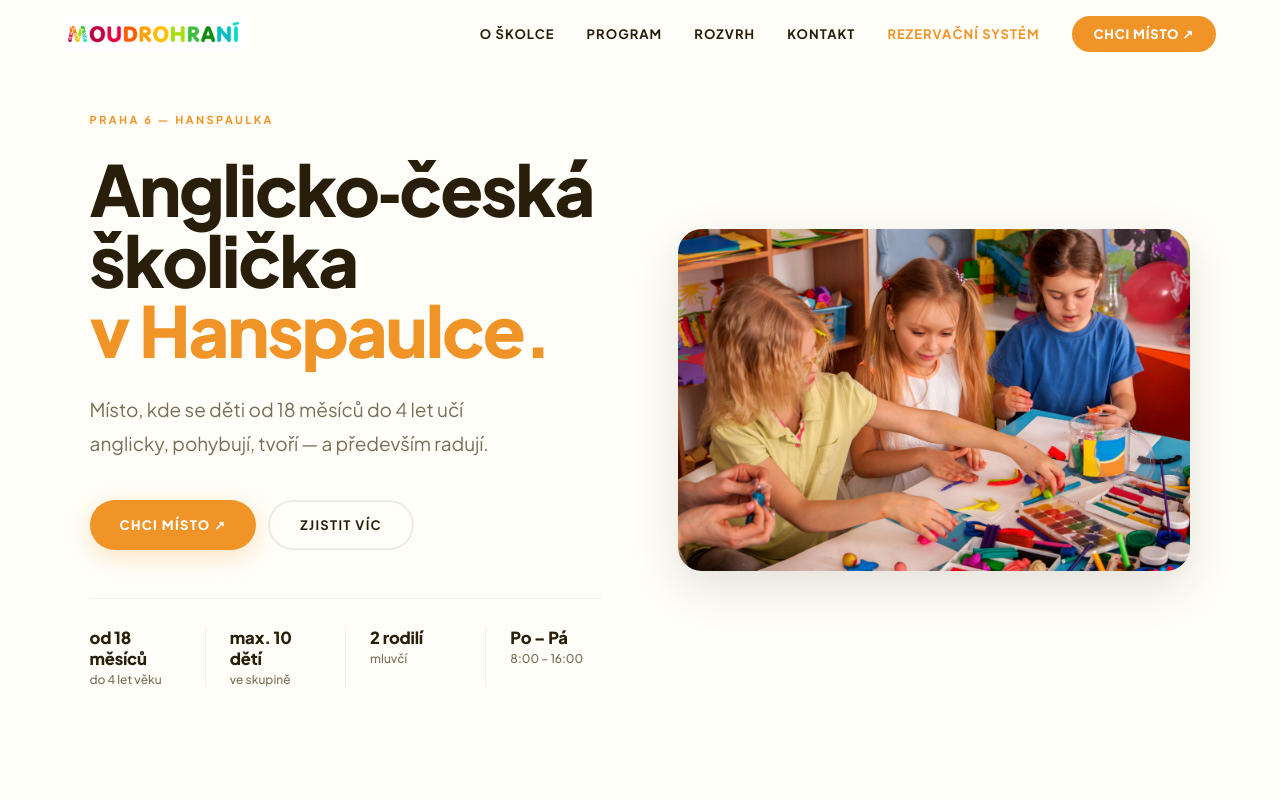
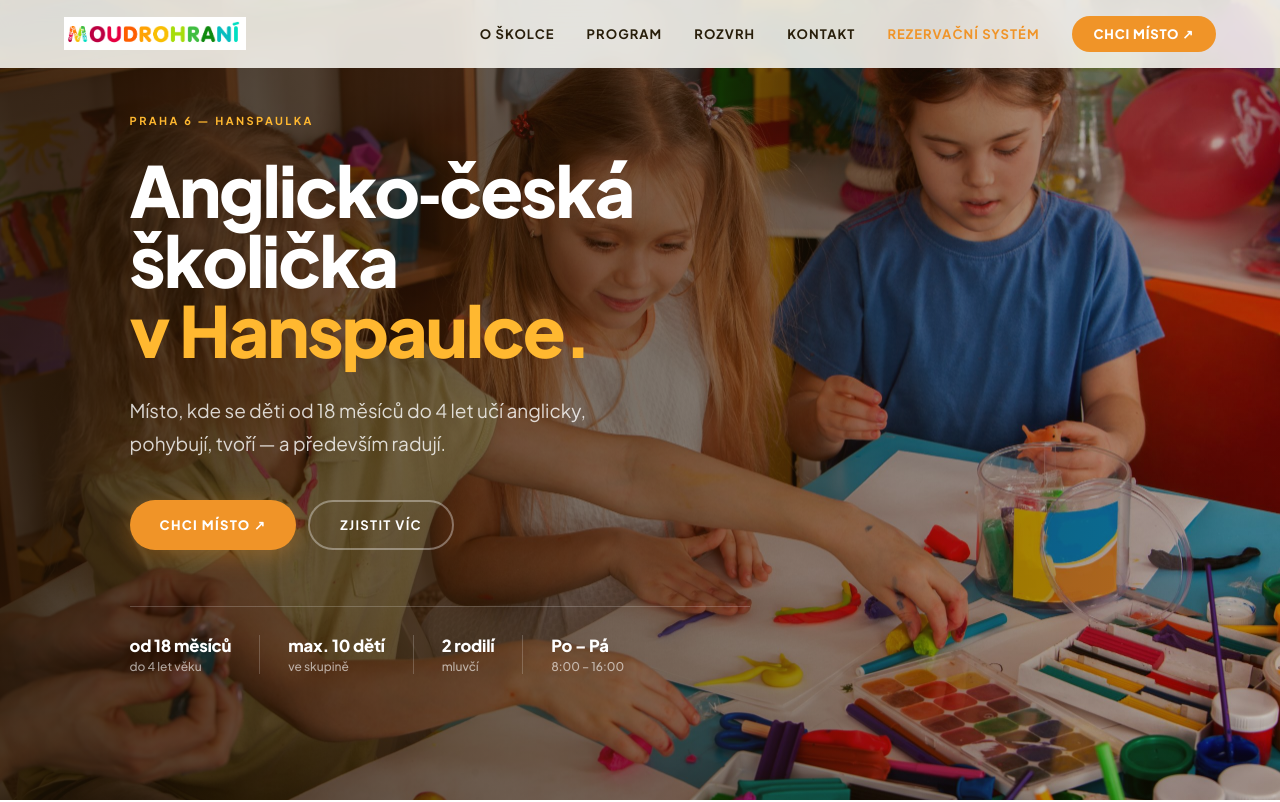
Before and after one commit to petrprivratsky98/moudrohrani, a Next.js app: page / in a window 1280 px wide. Shown: the top 802 px of the page. Built offline with nearby package versions, Linux system fonts and the light colour scheme.

Commit message:
Hero: uvod.jpeg as full-screen background with dark gradient overlay

```diff
--- a/app/page.js
+++ b/app/page.js
@@ -15,50 +15,66 @@ function Hero() {
   ]
   return (
     <section style={{
-      minHeight: '100svh', background: C.cream,
+      minHeight: '100svh', position: 'relative', overflow: 'hidden',
       display: 'flex', alignItems: 'center',
-      padding: 'clamp(88px,12vh,140px) clamp(24px,7vw,100px)',
-      position: 'relative', overflow: 'hidden',
     }}>
-      <div className="hero-grid" style={{maxWidth: 1200, margin: '0 auto', width: '100%'}}>
+      {/* Background photo */}
+      <Image
+        src="/uvod.jpeg"
+        alt=""
+        fill
+        style={{objectFit: 'cover', objectPosition: 'center 30%'}}
+        priority
+      />
 
-        {/* Left: text */}
-        <div>
+      {/* Gradient overlay — darker on left for text, lighter on right */}
+      <div style={{
+        position: 'absolute', inset: 0,
+        background: 'linear-gradient(100deg, rgba(30,20,5,0.82) 0%, rgba(30,20,5,0.55) 55%, rgba(30,20,5,0.25) 100%)',
+      }}/>
+
+      {/* Content */}
+      <div style={{
+        position: 'relative', zIndex: 1,
+        maxWidth: 1200, margin: '0 auto', width: '100%',
+        padding: 'clamp(100px,13vh,160px) clamp(24px,7vw,100px)',
+      }}>
+        <div style={{maxWidth: 620}}>
           <div style={{
             fontSize: 11, fontWeight: 700, letterSpacing: '0.22em',
-            textTransform: 'uppercase', color: C.orange, marginBottom: 28,
+            textTransform: 'uppercase', color: C.amber, marginBottom: 28,
           }}>Praha 6 — Hanspaulka</div>
 
           <h1 style={{
             fontSize: 'clamp(40px,5.5vw,76px)', fontWeight: 900,
-            color: C.ink, lineHeight: 1.0, letterSpacing: '-0.03em', marginBottom: 28,
+            color: C.white, lineHeight: 1.0, letterSpacing: '-0.03em', marginBottom: 28,
           }}>
             Anglicko&#8209;česká<br/>školička<br/>
-            <span style={{color: C.orange}}>v Hanspaulce.</span>
+            <span style={{color: C.amber}}>v Hanspaulce.</span>
           </h1>
 
           <p style={{
-            fontSize: 'clamp(16px,1.5vw,19px)', color: C.muted,
-            lineHeight: 1.75, maxWidth: 440, marginBottom: 40,
+            fontSize: 'clamp(16px,1.5vw,19px)', color: 'rgba(255,255,255,0.8)',
+            lineHeight: 1.75, maxWidth: 460, marginBottom: 40,
           }}>
             Místo, kde se děti od 18 měsíců do 4 let učí anglicky,
             pohybují, tvoří — a především radují.
           </p>
 
-          <div style={{display: 'flex', gap: 12, flexWrap: 'wrap', marginBottom: 48}}>
+          <div style={{display: 'flex', gap: 12, flexWrap: 'wrap', marginBottom: 56}}>
             <a href="#kontakt" style={{
               display: 'inline-flex', alignItems: 'center',
               padding: '15px 30px', borderRadius: 100,
               background: C.orange, color: C.white,
               fontSize: 13, fontWeight: 800,
               textTransform: 'uppercase', letterSpacing: '0.1em',
-              boxShadow: `0 6px 24px ${C.orange}44`,
+              boxShadow: `0 6px 24px ${C.orange}55`,
               textDecoration: 'none',
             }}>Chci místo ↗</a>
             <a href="#o-skolce" style={{
               display: 'inline-flex', alignItems: 'center',
               padding: '15px 30px', borderRadius: 100,
-              border: `2px solid ${C.ink}15`, color: C.ink,
+              border: '2px solid rgba(255,255,255,0.35)', color: C.white,
               fontSize: 13, fontWeight: 700,
               textTransform: 'uppercase', letterSpacing: '0.1em',
               textDecoration: 'none',
@@ -67,39 +83,22 @@ function Hero() {
 
           {/* Stats row */}
           <div style={{
-            display: 'flex', gap: 0,
-            borderTop: `1px solid ${C.ink}10`,
+            display: 'flex', gap: 0, flexWrap: 'wrap',
+            borderTop: '1px solid rgba(255,255,255,0.2)',
             paddingTop: 28,
           }}>
             {stats.map(({num, label}, i) => (
               <div key={label} style={{
-                flex: 1,
-                paddingRight: i < stats.length - 1 ? 24 : 0,
-                borderRight: i < stats.length - 1 ? `1px solid ${C.ink}10` : 'none',
-                marginRight: i < stats.length - 1 ? 24 : 0,
+                paddingRight: i < stats.length - 1 ? 28 : 0,
+                borderRight: i < stats.length - 1 ? '1px solid rgba(255,255,255,0.2)' : 'none',
+                marginRight: i < stats.length - 1 ? 28 : 0,
+                marginBottom: 12,
               }}>
-                <div style={{fontSize: 'clamp(14px,1.3vw,17px)', fontWeight: 800, color: C.ink, letterSpacing: '-0.01em'}}>{num}</div>
-                <div style={{fontSize: 12, fontWeight: 500, color: C.muted, marginTop: 3}}>{label}</div>
+                <div style={{fontSize: 'clamp(14px,1.3vw,17px)', fontWeight: 800, color: C.white, letterSpacing: '-0.01em'}}>{num}</div>
+                <div style={{fontSize: 12, fontWeight: 500, color: 'rgba(255,255,255,0.6)', marginTop: 3}}>{label}</div>
               </div>
             ))}
           </div>
-        </div>
-
-        {/* Right: photo */}
-        <div className="hero-logo" style={{position: 'relative'}}>
-          <Image
-            src="/uvod.jpeg"
-            alt="Děti při tvoření v Moudrohraní"
-            width={900}
-            height={600}
-            style={{
-              width: '100%', height: 'auto',
-              borderRadius: 24,
-              boxShadow: '0 16px 48px rgba(40,30,10,0.13)',
-              display: 'block',
-            }}
-            priority
-          />
         </div>
       </div>
     </section>
```
